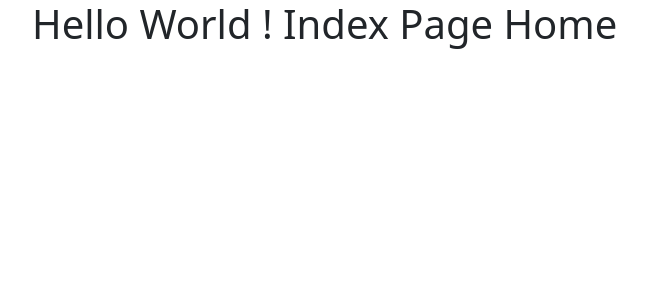
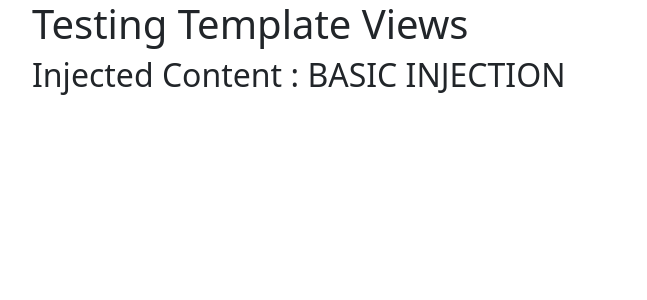
Before and after one commit to MASOOM-BIT/PrerianDjangoTutorial, a Django app: page / in a window 1280 px wide. Shown: the top 300 px of the page, without its empty margins (50-697 px from the left). Run offline with Django 5.2, Linux system fonts and the light colour scheme.

Commit message:
advance topic project CBV

```diff
--- a/advance_section/advcbv/templates/index.html
+++ b/advance_section/advcbv/templates/index.html
@@ -1,4 +1,5 @@
 {% extends "base.html" %}
 	{% block body_block%}
-		<h1>Hello World ! Index Page Home</h1>
+		<h1>Testing Template Views</h1>
+		<h2>Injected Content : {{injectme}}</h2>
     {% endblock%}
```
